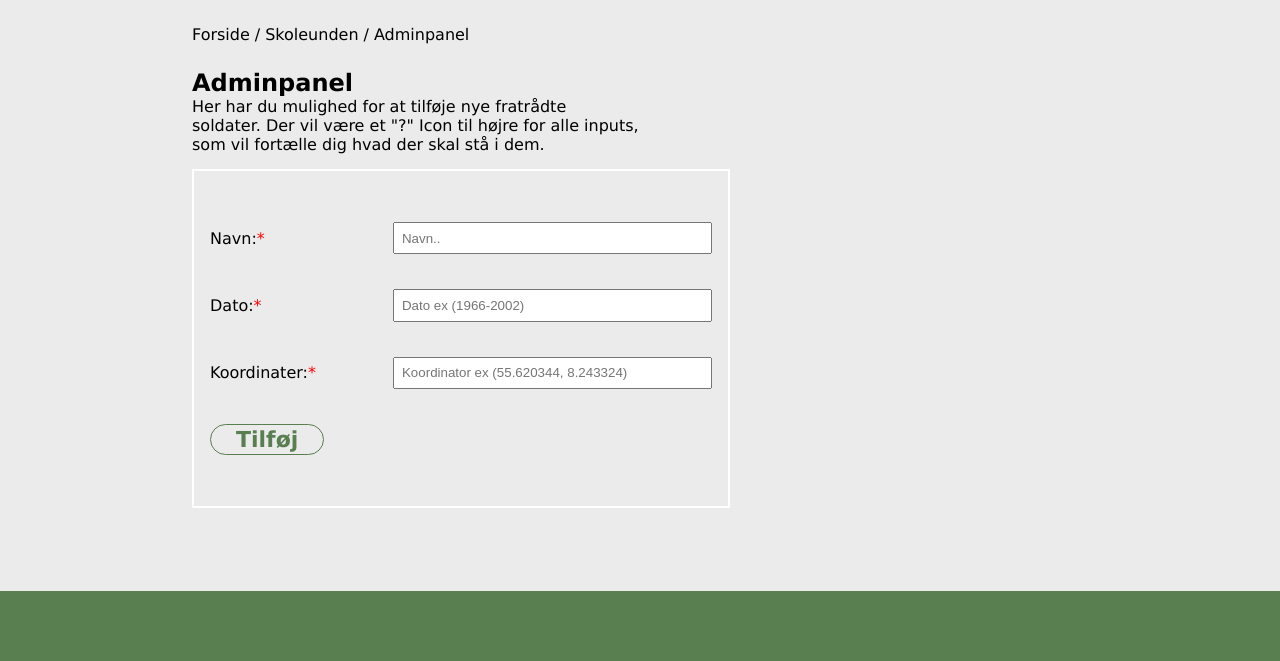
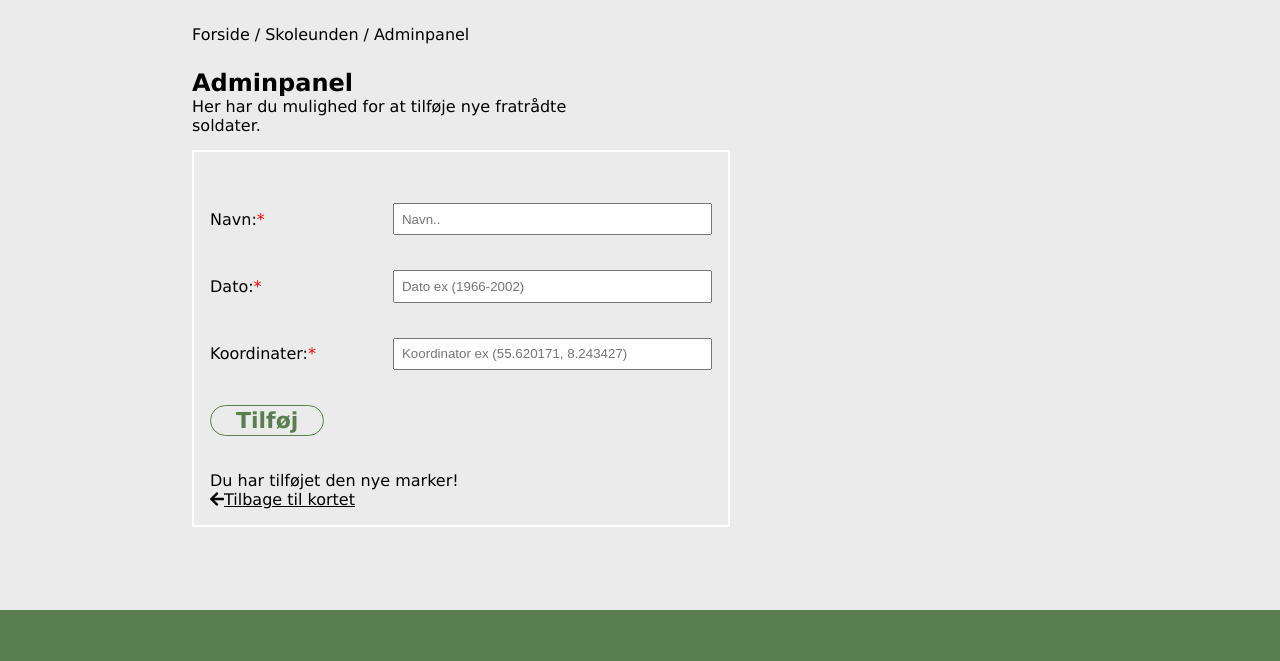
Before and after one commit to AndreasLagoni/DAR-eksamen, a plain HTML site: page admin.html in a window 1280 px wide. Both pictures are taken after a click on the button "Tilføj". Shown: the part 108-769 px from the top of the page. Drawn offline with Linux system fonts and the light colour scheme.

Commit message:
fix af admin

```diff
--- a/admin.html
+++ b/admin.html
@@ -57,9 +57,7 @@
           <div>
             <h1>Adminpanel</h1>
             <p>
-              Her har du mulighed for at tilføje nye fratrådte soldater. Der vil
-              være et "?" Icon til højre for alle inputs, som vil fortælle dig
-              hvad der skal stå i dem.
+              Her har du mulighed for at tilføje nye fratrådte soldater.
             </p>
           </div>
           <article class="adminWrapper">
@@ -87,16 +85,22 @@
               <span>Koordinater:<span style="color: red;">*</span></span>
               <input
                 type="text"
-                placeholder="Koordinator ex (55.620344, 8.243324)"
+                placeholder="Koordinator ex (55.620171, 8.243427)"
                 id="inputCoords"
                 class="adminInput"
-                value="55.620344, 8.243324"
+                value="55.620171, 8.243427"
               />
             </div>
             <div class="adminItemDiv">
               <button class="standardBtn white" onclick="addMarker()">
                 Tilføj
               </button>
+            </div>
+            <div id="backtoMapAdmin">
+              <p>Du har tilføjet den nye marker!</p>
+              <a href="index.html#beforeMap"
+                ><i class="fas fa-arrow-left"></i>Tilbage til kortet</a
+              >
             </div>
           </article>
         </div>
--- a/admin.js
+++ b/admin.js
@@ -31,6 +31,8 @@ function addMarker() {
     nameInput.value = "";
     dateInput.value = "";
     coordsinput.value = "";
+    let backtoMap = document.getElementById("backtoMapAdmin");
+    backtoMap.style.display = "block";
   } else {
     alert("Udfyld alle felterne");
   }
--- a/main.css
+++ b/main.css
@@ -513,6 +513,9 @@ footer {
   background-color: #597e50;
   color: white;
 }
+.standardBtn:focus {
+  outline: none;
+}
 .footerRight {
   width: 33%;
   position: absolute;
@@ -551,6 +554,12 @@ footer {
   padding: 0.5em;
   min-width: 200px;
   width: 60%;
+}
+#backtoMapAdmin {
+  display: none;
+}
+#backtoMapAdmin a {
+  color: black;
 }
 /* SCALABLE media queries */
 @media screen and (max-width: 1700px) {
```
